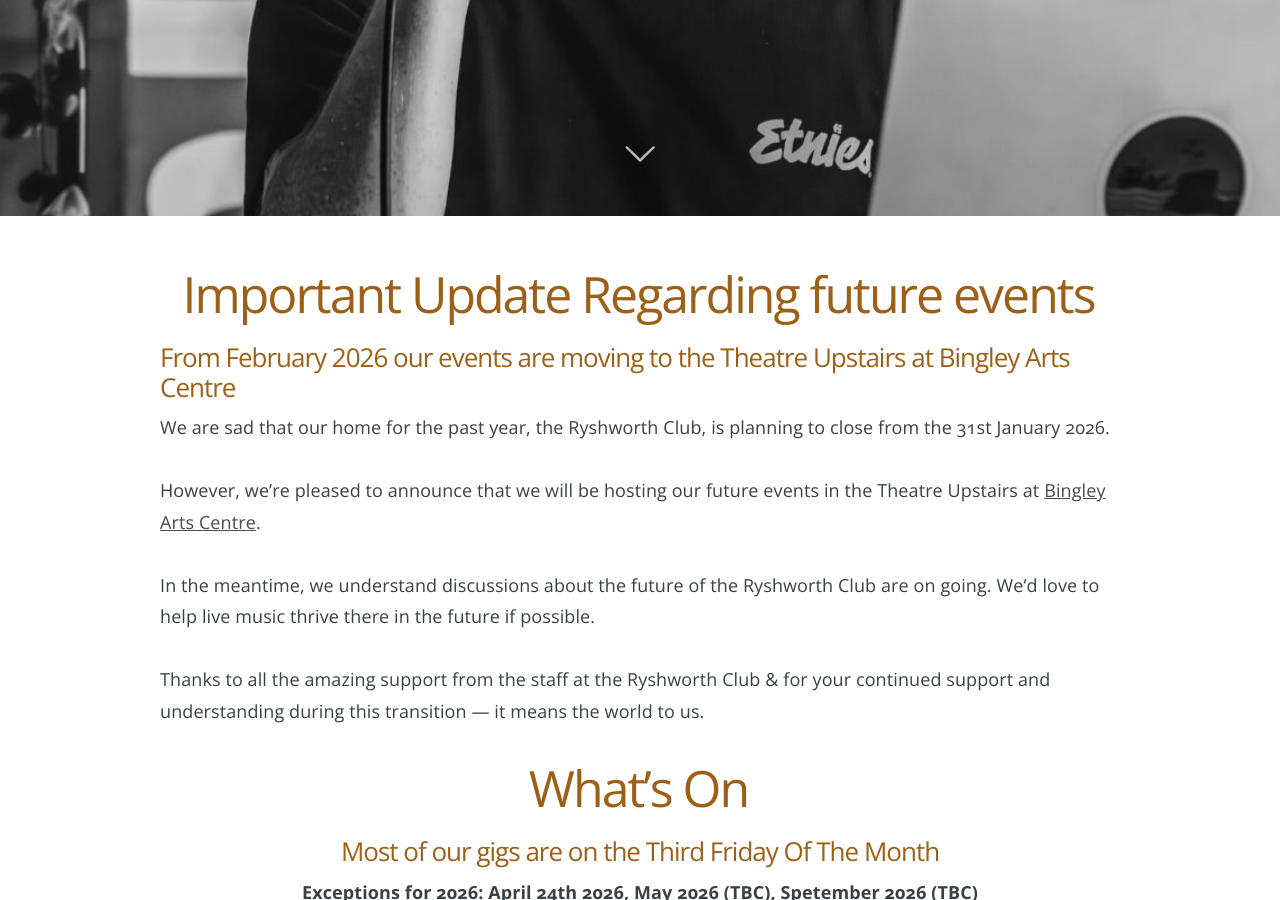
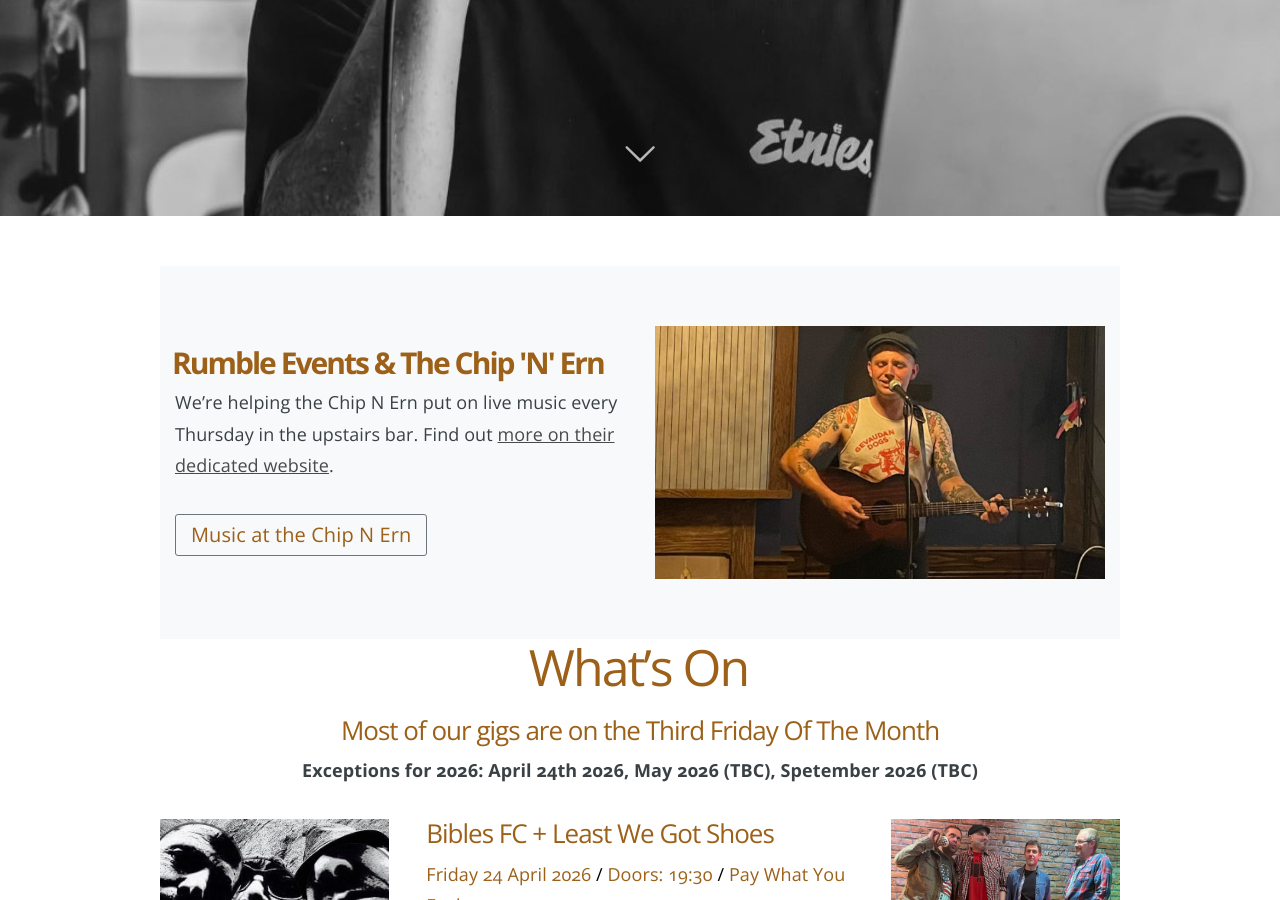
Before and after one commit to caprenter/rumble, a Jekyll site: the page built from docs/index.md, in a window 1280 px wide and 900 px high, scrolled down 672 px. Built offline with Jekyll 4.4.1, drawn with Linux system fonts in a browser that asks for light colours; comment, search, counter and statistics services are not loaded; some of the changed text lies outside the part shown.

Commit message:
Updates April and adds links to chip

```diff
--- a/docs/_data/artists.csv
+++ b/docs/_data/artists.csv
@@ -170,7 +170,7 @@ Natural Rhythm,https://www.rocksteadyentertainment.co.uk/natural-rhythm,https://
 Chris Mullen,,https://www.facebook.com/ckmguitar/,,,,"Musician, singer song writer, jammer..world folk influenced",,,2026-02-13,
 Nathan Kozma,,https://www.facebook.com/nathankozmamusic/,,,,Classic acoustic covers,,,2026-02-13,
 The Bradford Chorale,http://www.bradfordchorale.org.uk/,https://www.facebook.com/TheBradfordChorale/,,,,"Our repertoire is wide and varied from a backbone of traditional liturgical music and oratorios by composers such as Haydn, Vivaldi, Faure, Mendelssohn, and Mozart, to madrigals, part-songs, opera choruses, contemporary choral polyphony and arranged pieces spanning the centuries and embracing a wide variety of styles.",,,2026-02-17,
-Bibles For China,,,,,,,,no,2026-02-21,
+Bibles FC,,https://www.facebook.com/BiblesFC/,,,,"A post apocalyptic, subterranean, geriatric troop of wandering minstrels. Very well known to those punters and merry makers of Leeds & Bradford who seek solace in a rasping post punk/indie melody.  The band have been in hiding of late owing to unavoidable natural camouflage. Woe be tide! And Be prepared as these denizens of the underbelly are about to re- emerge with new songs, new buns and pasties…..",,no,2026-02-21,bibles-fc.jpg
 Anna Howells,https://www.anna-music.co.uk/,https://www.facebook.com/profile.php?id=100089919974376,,https://instagram.com/annamcc75?igshid=YTQwZjQ0NmI0OA==,,"Anna’s Irish roots, and time in Yorkshire orchestras and ensembles bring a unique quality to her work. Her songs are otherworldly and her clarinet brings a chamberesque flavour to her enchanting sense of melody. ",,no,2026-02-21,
 Her Orange Coat,https://www.herorangecoat.com/,https://www.facebook.com/HerOrangeCoat/,,http://instagram.com/herorangecoat,https://herorangecoat.bandcamp.com/,"Hailing from West Yorkshire, HerOrangeCoat is a definitive example of the sum being greater than the parts. Her music - original, soulful and heartfelt - is a beguiling mixture of her life experiences to date, woven into a rich tapestry of sound. Armed with her ukulele, she crafts songs that show a remarkable ability to turn melancholy into an enticing musical journey that demands to be heard. ",,no,2026-02-21,her-orange-coat.jpg
 Warm Parts,,https://www.facebook.com/warmparts/,,https://www.instagram.com/warm.parts,https://warmpartsband.bandcamp.com/,"Warm Parts are a synth driven Post Rock / Krautrock / Shoegaze band based in Todmorden, West Yorkshire.",,no,2026-02-21,warm-parts.jpg
--- a/docs/_includes/main.md
+++ b/docs/_includes/main.md
@@ -2,7 +2,20 @@
 <section class="main-page">
 <div markdown="1">
 
-{% include ryshworth-update.md %}
+<div class="container col px-4 py-5 bg-light">
+    <div class="row flex-lg-row-reverse align-items-center g-5 py-5">
+      <div class="col-10 col-sm-8 col-lg-6">
+        <img src="/assets/images/vince_cayo_at_the_chip.jpg" class="d-block mx-lg-auto img-fluid" alt="Vince Cayo at the Chip n Ern" width="700" height="500" loading="lazy">
+      </div>
+      <div class="col-lg-6">
+        <h1 class="display-5 fw-bold lh-1 mb-3 text-start">Rumble Events & The Chip 'N' Ern</h1>
+        <p  markdown="1">We're helping the Chip N Ern put on live music every Thursday in the upstairs bar. Find out [more on their dedicated website](https://chip.rumbleupbingley.co.uk/).</p>
+        <div class="d-grid gap-2 d-md-flex justify-content-md-start">
+          <a href="https://chip.rumbleupbingley.co.uk/" type="button" class="btn btn-outline-secondary btn-lg px-4">Music at the Chip N Ern </a>
+        </div>
+      </div>
+    </div>
+  </div>
 
 # What’s On
 
--- a/docs/events/apr-2026.md
+++ b/docs/events/apr-2026.md
@@ -1,6 +1,6 @@
 ---
 ## Tile - seperate bands with a +
-title: Least We Got Shoes
+title: Bibles FC + Least We Got Shoes
 #sub-title: 18th April 2025
 event-date: 2026-04-17
 ## rumble number should be an integer
```
Also changed, not shown: docs/_data/events.csv, docs/assets/images/bands/bibles-fc.jpg (added), docs/assets/images/splashes/bibles-fc.jpg (added), docs/assets/images/sumup/qrcode_sumup_mar2026.png (added), docs/assets/images/vince_cayo_at_the_chip.jpg (added).
